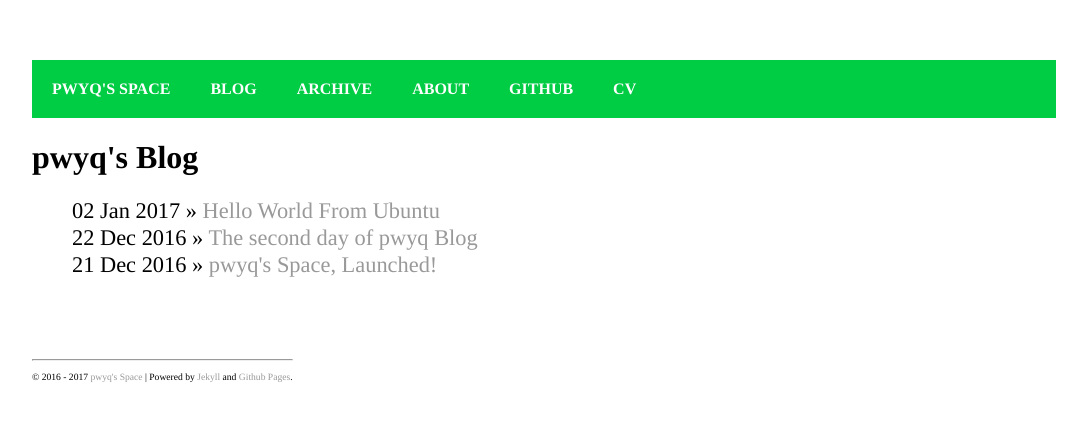
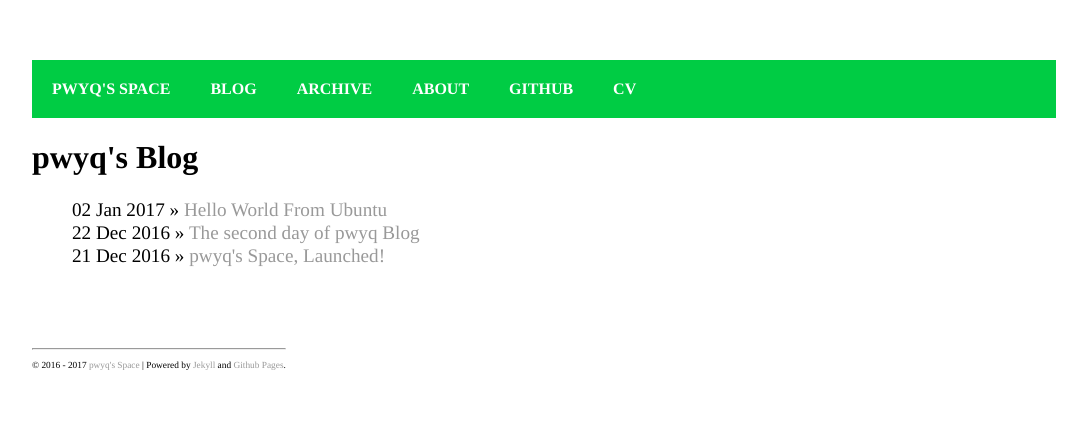
Before and after one commit to pwyq/blog, a Jekyll site: the page built from blog/index.html, in a window 1280 px wide. Shown: the top 421 px of the page, without its empty margins (96-1183 px from the left). Built offline with Jekyll 4.4.1, drawn with Linux system fonts in a browser that asks for light colours.

Commit message:
slight adjust

```diff
--- a/css/main.css
+++ b/css/main.css
@@ -38,7 +38,7 @@ nav ul li a:hover {
 footer {
 	position: absolute;
     border-top: 0 solid #00663f;
-    font-size: 0.6em;
+    font-size: 0.65em;
 }
 footer ul {
     font-family: Times, Lucida, Tahoma, Arial;
@@ -63,15 +63,16 @@ h1, h2, h3, h4, h5 {
     font-family: Times, Lucida, Tahoma, Arial;
 }
 p {
-    font-size: 1em;
+    font-size: 0.9em;
     line-height: 1.2em;
+    text-decoration: none;
     color: #000000;
 }
 
 /*	Post List Settings  */
 ul.posts {
     margin: 20px auto 40px;
-    font-size: 1.4em;
+    font-size: 1.2em;
     line-height: 1.2em;
 }
 ul.posts li {
```
